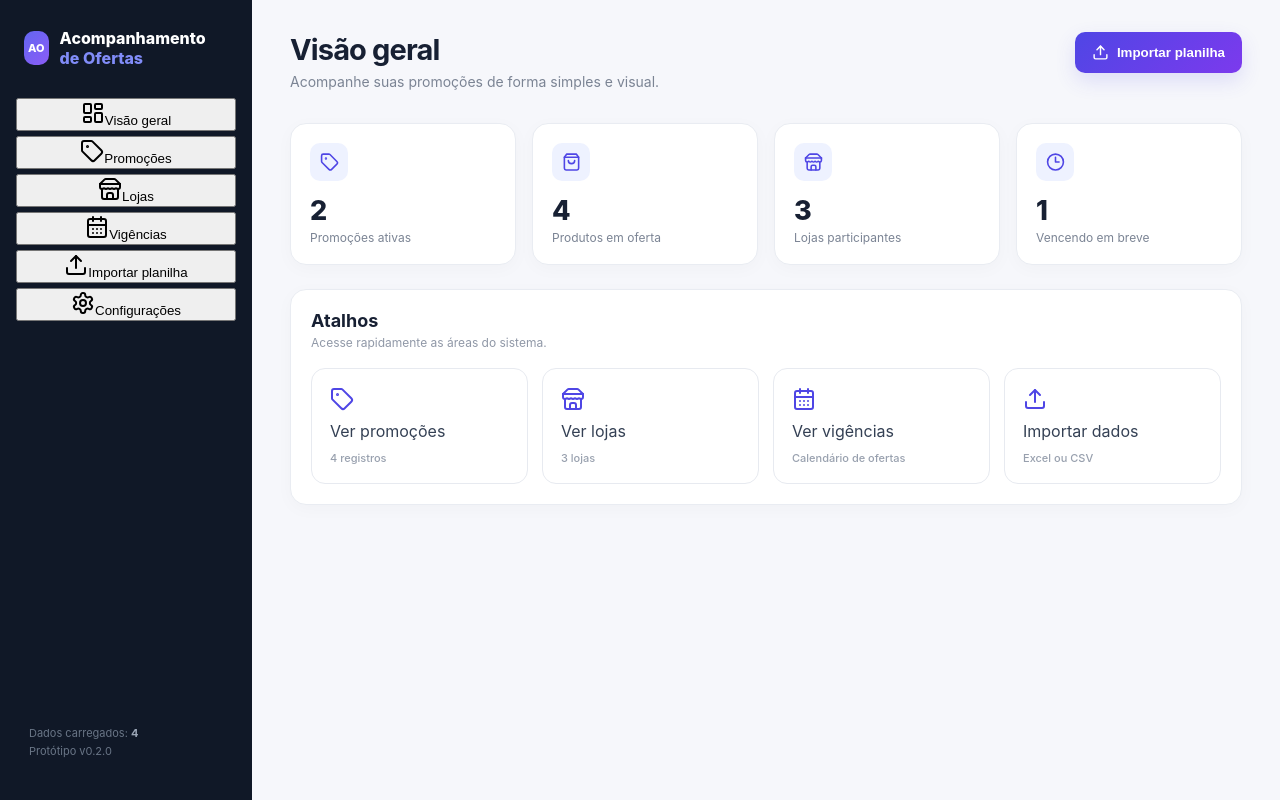
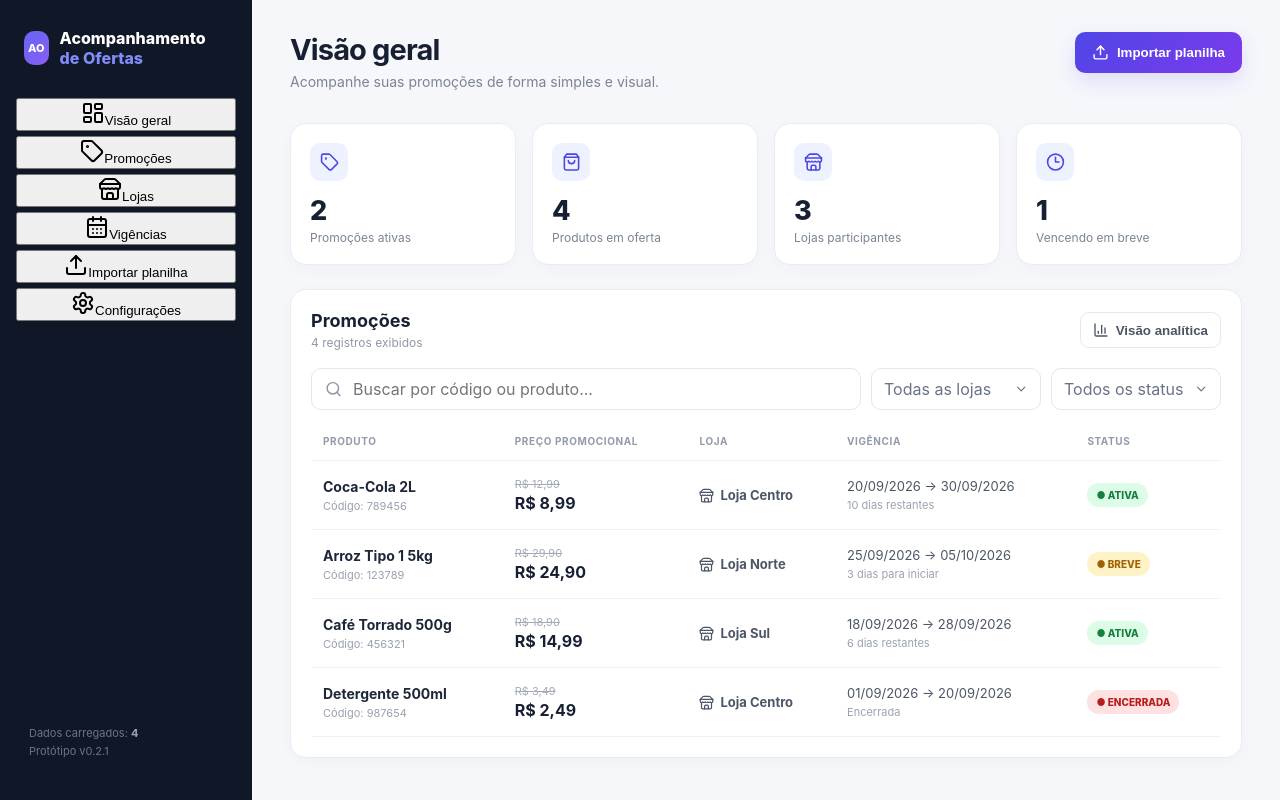
Before and after one commit to ThSaraiva979/Acompanhamento-de-Oferta-, a React (Vite) app: page / in a window 1280 px wide. Built offline with nearby package versions, Linux system fonts and the light colour scheme.

Commit message:
fix: restaurar visual original mantendo abas funcionais

```diff
--- a/src/App.tsx
+++ b/src/App.tsx
@@ -1,73 +1,484 @@
 import { useMemo, useRef, useState, type ReactNode } from 'react'
 import * as XLSX from 'xlsx'
-import { BarChart3, CalendarDays, ChevronDown, Clock3, LayoutDashboard, Search, Settings, ShoppingBag, Store, Tag, Upload, FileSpreadsheet, CheckCircle2, SlidersHorizontal } from 'lucide-react'
+import {
+  BarChart3,
+  CalendarDays,
+  ChevronDown,
+  Clock3,
+  FileSpreadsheet,
+  LayoutDashboard,
+  Search,
+  Settings,
+  ShoppingBag,
+  SlidersHorizontal,
+  Store,
+  Tag,
+  Upload,
+  CheckCircle2,
+} from 'lucide-react'
 
-type Status='ATIVA'|'BREVE'|'ENCERRADA'
-type Promotion={code:string;name:string;oldPrice:string;price:string;store:string;start:string;end:string;detail:string;status:Status}
-type Tab='dashboard'|'promocoes'|'lojas'|'vigencias'|'importar'|'config'
+type Status = 'ATIVA' | 'BREVE' | 'ENCERRADA'
+type Tab = 'dashboard' | 'promocoes' | 'lojas' | 'vigencias' | 'importar' | 'config'
 
-const sample:Promotion[]=[
-{code:'789456',name:'Coca-Cola 2L',oldPrice:'R$ 12,99',price:'R$ 8,99',store:'Loja Centro',start:'20/09/2026',end:'30/09/2026',detail:'10 dias restantes',status:'ATIVA'},
-{code:'123789',name:'Arroz Tipo 1 5kg',oldPrice:'R$ 29,90',price:'R$ 24,90',store:'Loja Norte',start:'25/09/2026',end:'05/10/2026',detail:'3 dias para iniciar',status:'BREVE'},
-{code:'456321',name:'Café Torrado 500g',oldPrice:'R$ 18,90',price:'R$ 14,99',store:'Loja Sul',start:'18/09/2026',end:'28/09/2026',detail:'6 dias restantes',status:'ATIVA'},
-{code:'987654',name:'Detergente 500ml',oldPrice:'R$ 3,49',price:'R$ 2,49',store:'Loja Centro',start:'01/09/2026',end:'20/09/2026',detail:'Encerrada',status:'ENCERRADA'}]
+type Promotion = {
+  code: string
+  name: string
+  oldPrice: string
+  price: string
+  store: string
+  start: string
+  end: string
+  detail: string
+  status: Status
+}
 
-const nav:[Tab,string,ReactNode][]=[
-['dashboard','Visão geral',<LayoutDashboard/>],['promocoes','Promoções',<Tag/>],['lojas','Lojas',<Store/>],
-['vigencias','Vigências',<CalendarDays/>],['importar','Importar planilha',<Upload/>],['config','Configurações',<Settings/>]
+const sample: Promotion[] = [
+  { code: '789456', name: 'Coca-Cola 2L', oldPrice: 'R$ 12,99', price: 'R$ 8,99', store: 'Loja Centro', start: '20/09/2026', end: '30/09/2026', detail: '10 dias restantes', status: 'ATIVA' },
+  { code: '123789', name: 'Arroz Tipo 1 5kg', oldPrice: 'R$ 29,90', price: 'R$ 24,90', store: 'Loja Norte', start: '25/09/2026', end: '05/10/2026', detail: '3 dias para iniciar', status: 'BREVE' },
+  { code: '456321', name: 'Café Torrado 500g', oldPrice: 'R$ 18,90', price: 'R$ 14,99', store: 'Loja Sul', start: '18/09/2026', end: '28/09/2026', detail: '6 dias restantes', status: 'ATIVA' },
+  { code: '987654', name: 'Detergente 500ml', oldPrice: 'R$ 3,49', price: 'R$ 2,49', store: 'Loja Centro', start: '01/09/2026', end: '20/09/2026', detail: 'Encerrada', status: 'ENCERRADA' },
 ]
 
-function App(){
- const [tab,setTab]=useState<Tab>('dashboard'),[data,setData]=useState<Promotion[]>(sample),[q,setQ]=useState(''),[store,setStore]=useState(''),[status,setStatus]=useState(''),[message,setMessage]=useState(''),[compact,setCompact]=useState(false)
- const inputRef=useRef<HTMLInputElement>(null)
- const filtered=useMemo(()=>data.filter(p=>(!q||`${p.code} ${p.name}`.toLowerCase().includes(q.toLowerCase()))&&(!store||p.store===store)&&(!status||p.status===status)),[data,q,store,status])
- const stores=useMemo(()=>Array.from(new Set(data.map(p=>p.store))),[data])
- const active=data.filter(p=>p.status==='ATIVA').length, soon=data.filter(p=>p.status==='BREVE').length
- const title={dashboard:'Visão geral',promocoes:'Promoções',lojas:'Lojas',vigencias:'Vigências',importar:'Importar planilha',config:'Configurações'}[tab]
- const subtitle={dashboard:'Acompanhe suas promoções de forma simples e visual.',promocoes:'Consulte, filtre e acompanhe todas as ofertas.',lojas:'Visão consolidada das lojas participantes.',vigencias:'Visualize as ofertas organizadas por período.',importar:'Carregue uma planilha para atualizar as promoções.',config:'Personalize o comportamento do aplicativo.'}[tab]
+const nav: [Tab, string, ReactNode][] = [
+  ['dashboard', 'Visão geral', <LayoutDashboard />],
+  ['promocoes', 'Promoções', <Tag />],
+  ['lojas', 'Lojas', <Store />],
+  ['vigencias', 'Vigências', <CalendarDays />],
+  ['importar', 'Importar planilha', <Upload />],
+  ['config', 'Configurações', <Settings />],
+]
 
- function importFile(file:File){
-  setMessage('Lendo planilha...')
-  const reader=new FileReader()
-  reader.onload=e=>{
-   try{
-    const wb=XLSX.read(e.target?.result,{type:'array'}), ws=wb.Sheets[wb.SheetNames[0]]
-    const rows=XLSX.utils.sheet_to_json<Record<string,unknown>>(ws,{defval:''})
-    const find=(r:Record<string,unknown>,keys:string[])=>{const k=Object.keys(r).find(x=>keys.some(y=>x.toLowerCase().trim()===y||x.toLowerCase().includes(y)));return k?String(r[k]??''):''}
-    const imported:Promotion[]=rows.map((r,i)=>{
-      const s=find(r,['status'])||'ATIVA', st=(s.toUpperCase().includes('ENC')?'ENCERRADA':s.toUpperCase().includes('BRE')?'BREVE':'ATIVA') as Status
-      return {code:find(r,['código','codigo','cod'])||String(i+1),name:find(r,['nome','produto','descrição','descricao'])||'Produto sem nome',oldPrice:find(r,['preço anterior','preco anterior','preço normal','preco normal'])||'',price:find(r,['preço','preco','valor'])||'',store:find(r,['loja','filial'])||'Não informada',start:find(r,['início','inicio','data inicial'])||'',end:find(r,['fim','final','data final','vigência','vigencia'])||'',detail:'Importada da planilha',status:st}
-    }).filter(p=>p.name!=='Produto sem nome'||p.code!=='')
-    if(imported.length){setData(imported);setMessage(`${imported.length} promoções importadas com sucesso.`);setTab('promocoes')}else setMessage('A planilha não possui linhas reconhecíveis.')
-   }catch{setMessage('Não foi possível ler a planilha. Verifique o arquivo.')}
+function App() {
+  const [tab, setTab] = useState<Tab>('dashboard')
+  const [data, setData] = useState<Promotion[]>(sample)
+  const [q, setQ] = useState('')
+  const [store, setStore] = useState('')
+  const [status, setStatus] = useState('')
+  const [message, setMessage] = useState('')
+  const [compact, setCompact] = useState(false)
+  const inputRef = useRef<HTMLInputElement>(null)
+
+  const filtered = useMemo(
+    () =>
+      data.filter(
+        (p) =>
+          (!q || `${p.code} ${p.name}`.toLowerCase().includes(q.toLowerCase())) &&
+          (!store || p.store === store) &&
+          (!status || p.status === status),
+      ),
+    [data, q, store, status],
+  )
+
+  const stores = useMemo(() => Array.from(new Set(data.map((p) => p.store))), [data])
+  const active = data.filter((p) => p.status === 'ATIVA').length
+  const soon = data.filter((p) => p.status === 'BREVE').length
+
+  const title: Record<Tab, string> = {
+    dashboard: 'Visão geral',
+    promocoes: 'Promoções',
+    lojas: 'Lojas',
+    vigencias: 'Vigências',
+    importar: 'Importar planilha',
+    config: 'Configurações',
   }
-  reader.readAsArrayBuffer(file)
- }
- return <div className={`app ${compact?'compact':''}`}>
-  <aside className="sidebar"><div className="brand"><div className="brand-mark">AO</div><div>Acompanhamento <span>de Ofertas</span></div></div>
-   <nav>{nav.map(([id,label,icon])=><button key={id} className={tab===id?'active':''} onClick={()=>{setTab(id);setMessage('')}}>{icon}{label}</button>)}</nav>
-   <div className="sidebar-footer">Dados carregados: <strong>{data.length}</strong><br/>Protótipo v0.2.0</div>
-  </aside>
-  <main><header><div><h1>{title}</h1><p>{subtitle}</p></div><button className="primary" onClick={()=>{setTab('importar');setMessage('')}}><Upload size={17}/>Importar planilha</button></header>
-   {tab==='dashboard'&&<Dashboard data={data} active={active} soon={soon} setTab={setTab}/>}
-   {tab==='promocoes'&&<Promocoes data={data} filtered={filtered} q={q} setQ={setQ} store={store} setStore={setStore} status={status} setStatus={setStatus} stores={stores}/>}
-   {tab==='lojas'&&<Lojas data={data} stores={stores}/>}
-   {tab==='vigencias'&&<Vigencias data={data}/>}
-   {tab==='importar'&&<section className="panel import-panel"><div className="upload-box" onClick={()=>inputRef.current?.click()}><FileSpreadsheet size={44}/><h2>Importe sua planilha</h2><p>Excel (.xlsx, .xls) ou CSV. A primeira aba será utilizada.</p><button className="primary">Selecionar arquivo</button><input ref={inputRef} type="file" accept=".xlsx,.xls,.csv" hidden onChange={e=>e.target.files?.[0]&&importFile(e.target.files[0])}/></div>{message&&<div className="notice"><CheckCircle2 size={18}/>{message}</div>}<div className="mapping"><h3>Colunas reconhecidas automaticamente</h3><p>Código interno · Nome/Produto · Preço · Preço anterior · Vigência · Loja · Status</p></div></section>}
-   {tab==='config'&&<section className="panel settings-panel"><div className="setting"><div><b>Modo compacto</b><span>Reduz o espaçamento da tabela para mostrar mais promoções.</span></div><button className={compact?'switch on':'switch'} onClick={()=>setCompact(!compact)}><i/></button></div><div className="setting"><div><b>Atualização dos dados</b><span>Os dados permanecem no navegador até uma nova importação.</span></div><SlidersHorizontal size={20}/></div></section>}
-  </main></div>
+
+  const subtitle: Record<Tab, string> = {
+    dashboard: 'Acompanhe suas promoções de forma simples e visual.',
+    promocoes: 'Consulte, filtre e acompanhe todas as ofertas.',
+    lojas: 'Visão consolidada das lojas participantes.',
+    vigencias: 'Visualize as ofertas organizadas por período.',
+    importar: 'Carregue uma planilha para atualizar as promoções.',
+    config: 'Personalize o comportamento do aplicativo.',
+  }
+
+  function importFile(file: File) {
+    setMessage('Lendo planilha...')
+    const reader = new FileReader()
+
+    reader.onload = (event) => {
+      try {
+        const wb = XLSX.read(event.target?.result, { type: 'array' })
+        const ws = wb.Sheets[wb.SheetNames[0]]
+        const rows = XLSX.utils.sheet_to_json<Record<string, unknown>>(ws, { defval: '' })
+
+        const find = (row: Record<string, unknown>, keys: string[]) => {
+          const key = Object.keys(row).find((x) => {
+            const normalized = x.toLowerCase().trim()
+            return keys.some((candidate) => normalized === candidate || normalized.includes(candidate))
+          })
+          return key ? String(row[key] ?? '') : ''
+        }
+
+        const imported: Promotion[] = rows
+          .map((row, index) => {
+            const rawStatus = find(row, ['status']) || 'ATIVA'
+            const upper = rawStatus.toUpperCase()
+            const parsedStatus: Status = upper.includes('ENC') ? 'ENCERRADA' : upper.includes('BRE') ? 'BREVE' : 'ATIVA'
+
+            return {
+              code: find(row, ['código', 'codigo', 'cod']) || String(index + 1),
+              name: find(row, ['nome', 'produto', 'descrição', 'descricao']) || 'Produto sem nome',
+              oldPrice: find(row, ['preço anterior', 'preco anterior', 'preço normal', 'preco normal']) || '',
+              price: find(row, ['preço', 'preco', 'valor']) || '',
+              store: find(row, ['loja', 'filial']) || 'Não informada',
+              start: find(row, ['início', 'inicio', 'data inicial']) || '',
+              end: find(row, ['fim', 'final', 'data final', 'vigência', 'vigencia']) || '',
+              detail: 'Importada da planilha',
+              status: parsedStatus,
+            }
+          })
+          .filter((p) => p.name !== 'Produto sem nome' || p.code !== '')
+
+        if (imported.length) {
+          setData(imported)
+          setMessage(`${imported.length} promoções importadas com sucesso.`)
+          setTab('promocoes')
+        } else {
+          setMessage('A planilha não possui linhas reconhecíveis.')
+        }
+      } catch {
+        setMessage('Não foi possível ler a planilha. Verifique o arquivo.')
+      }
+    }
+
+    reader.readAsArrayBuffer(file)
+  }
+
+  return (
+    <div className={`app ${compact ? 'compact' : ''}`}>
+      <aside className="sidebar">
+        <div className="brand">
+          <div className="brand-mark">AO</div>
+          <div>
+            Acompanhamento <span>de Ofertas</span>
+          </div>
+        </div>
+
+        <nav>
+          {nav.map(([id, label, icon]) => (
+            <button
+              key={id}
+              type="button"
+              className={tab === id ? 'active' : ''}
+              onClick={() => {
+                setTab(id)
+                setMessage('')
+              }}
+            >
+              {icon}
+              {label}
+            </button>
+          ))}
+        </nav>
+
+        <div className="sidebar-footer">
+          Dados carregados: <strong>{data.length}</strong>
+          <br />
+          Protótipo v0.2.1
+        </div>
+      </aside>
+
+      <main>
+        <header>
+          <div>
+            <h1>{title[tab]}</h1>
+            <p>{subtitle[tab]}</p>
+          </div>
+
+          <button
+            type="button"
+            className="primary"
+            onClick={() => {
+              setTab('importar')
+              setMessage('')
+            }}
+          >
+            <Upload size={17} />
+            Importar planilha
+          </button>
+        </header>
+
+        {tab === 'dashboard' && (
+          <>
+            <section className="stats">
+              <Stat icon={<Tag />} value={String(active)} label="Promoções ativas" />
+              <Stat icon={<ShoppingBag />} value={String(new Set(data.map((p) => p.code)).size)} label="Produtos em oferta" />
+              <Stat icon={<Store />} value={String(stores.length)} label="Lojas participantes" />
+              <Stat icon={<Clock3 />} value={String(soon)} label="Vencendo em breve" />
+            </section>
+
+            <PromotionPanel
+              filtered={filtered}
+              q={q}
+              setQ={setQ}
+              store={store}
+              setStore={setStore}
+              status={status}
+              setStatus={setStatus}
+              stores={stores}
+            />
+          </>
+        )}
+
+        {tab === 'promocoes' && (
+          <PromotionPanel
+            filtered={filtered}
+            q={q}
+            setQ={setQ}
+            store={store}
+            setStore={setStore}
+            status={status}
+            setStatus={setStatus}
+            stores={stores}
+          />
+        )}
+
+        {tab === 'lojas' && <Lojas data={data} stores={stores} />}
+        {tab === 'vigencias' && <Vigencias data={data} />}
+
+        {tab === 'importar' && (
+          <section className="panel import-panel">
+            <div className="upload-box" onClick={() => inputRef.current?.click()}>
+              <FileSpreadsheet size={44} />
+              <h2>Importe sua planilha</h2>
+              <p>Excel (.xlsx, .xls) ou CSV. A primeira aba será utilizada.</p>
+              <button type="button" className="primary">
+                Selecionar arquivo
+              </button>
+              <input
+                ref={inputRef}
+                type="file"
+                accept=".xlsx,.xls,.csv"
+                hidden
+                onChange={(e) => e.target.files?.[0] && importFile(e.target.files[0])}
+              />
+            </div>
+
+            {message && (
+              <div className="notice">
+                <CheckCircle2 size={18} />
+                {message}
+              </div>
+            )}
+
+            <div className="mapping">
+              <h3>Colunas reconhecidas automaticamente</h3>
+              <p>Código interno · Nome/Produto · Preço · Preço anterior · Vigência · Loja · Status</p>
+            </div>
+          </section>
+        )}
+
+        {tab === 'config' && (
+          <section className="panel settings-panel">
+            <div className="setting">
+              <div>
+                <b>Modo compacto</b>
+                <span>Reduz o espaçamento da tabela para mostrar mais promoções.</span>
+              </div>
+              <button type="button" className={compact ? 'switch on' : 'switch'} onClick={() => setCompact(!compact)}>
+                <i />
+              </button>
+            </div>
+            <div className="setting">
+              <div>
+                <b>Atualização dos dados</b>
+                <span>Os dados permanecem no navegador até uma nova importação.</span>
+              </div>
+              <SlidersHorizontal size={20} />
+            </div>
+          </section>
+        )}
+      </main>
+    </div>
+  )
 }
 
-function Dashboard({data,active,soon,setTab}:{data:Promotion[];active:number;soon:number;setTab:(t:Tab)=>void}){return <><section className="stats"><Stat icon={<Tag/>} value={String(active)} label="Promoções ativas"/><Stat icon={<ShoppingBag/>} value={String(new Set(data.map(p=>p.code)).size)} label="Produtos em oferta"/><Stat icon={<Store/>} value={String(new Set(data.map(p=>p.store)).size)} label="Lojas participantes"/><Stat icon={<Clock3/>} value={String(soon)} label="Vencendo em breve"/></section><section className="panel"><div className="panel-head"><div><h2>Atalhos</h2><span>Acesse rapidamente as áreas do sistema.</span></div></div><div className="shortcut-grid"><button onClick={()=>setTab('promocoes')}><Tag/>Ver promoções<strong>{data.length} registros</strong></button><button onClick={()=>setTab('lojas')}><Store/>Ver lojas<strong>{new Set(data.map(p=>p.store)).size} lojas</strong></button><button onClick={()=>setTab('vigencias')}><CalendarDays/>Ver vigências<strong>Calendário de ofertas</strong></button><button onClick={()=>setTab('importar')}><Upload/>Importar dados<strong>Excel ou CSV</strong></button></div></section></>}
+function PromotionPanel({
+  filtered,
+  q,
+  setQ,
+  store,
+  setStore,
+  status,
+  setStatus,
+  stores,
+}: {
+  filtered: Promotion[]
+  q: string
+  setQ: (value: string) => void
+  store: string
+  setStore: (value: string) => void
+  status: string
+  setStatus: (value: string) => void
+  stores: string[]
+}) {
+  return (
+    <section className="panel">
+      <div className="panel-head">
+        <div>
+          <h2>Promoções</h2>
+          <span>{filtered.length} registros exibidos</span>
+        </div>
+        <button type="button" className="ghost">
+          <BarChart3 size={16} />
+          Visão analítica
+        </button>
+      </div>
 
-function Promocoes({filtered,q,setQ,store,setStore,status,setStatus,stores}:{data:Promotion[];filtered:Promotion[];q:string;setQ:(v:string)=>void;store:string;setStore:(v:string)=>void;status:string;setStatus:(v:string)=>void;stores:string[]}){return <section className="panel"><div className="panel-head"><div><h2>Promoções</h2><span>{filtered.length} registros exibidos</span></div><button className="ghost"><BarChart3 size={16}/>Visão analítica</button></div><div className="filters"><div className="search"><Search size={18}/><input value={q} onChange={e=>setQ(e.target.value)} placeholder="Buscar por código ou produto..."/></div><Select value={store} setValue={setStore} options={stores} placeholder="Todas as lojas"/><Select value={status} setValue={setStatus} options={['ATIVA','BREVE','ENCERRADA']} placeholder="Todos os status"/></div><Table rows={filtered}/></section>}
+      <div className="filters">
+        <div className="search">
+          <Search size={18} />
+          <input value={q} onChange={(e) => setQ(e.target.value)} placeholder="Buscar por código ou produto..." />
+        </div>
+        <Select value={store} setValue={setStore} options={stores} placeholder="Todas as lojas" />
+        <Select value={status} setValue={setStatus} options={['ATIVA', 'BREVE', 'ENCERRADA']} placeholder="Todos os status" />
+      </div>
 
-function Lojas({data,stores}:{data:Promotion[];stores:string[]}){return <section className="store-grid">{stores.map(s=>{const rows=data.filter(p=>p.store===s),active=rows.filter(p=>p.status==='ATIVA').length;return <article className="store-card" key={s}><div className="store-icon"><Store/></div><h2>{s}</h2><p>{rows.length} promoções cadastradas</p><div className="store-meta"><span>Ativas <b>{active}</b></span><span>Produtos <b>{new Set(rows.map(p=>p.code)).size}</b></span></div></article>})}</section>}
+      <Table rows={filtered} />
+    </section>
+  )
+}
 
-function Vigencias({data}:{data:Promotion[]}){const ordered=[...data].sort((a,b)=>a.start.localeCompare(b.start));return <section className="panel"><div className="timeline">{ordered.map(p=><div className="timeline-item" key={p.code}><div className="dot"/><div><b>{p.name}</b><span>{p.start} → {p.end} · {p.store}</span></div><Badge status={p.status}/></div>)}</div></section>}
+function Lojas({ data, stores }: { data: Promotion[]; stores: string[] }) {
+  return (
+    <section className="store-grid">
+      {stores.map((store) => {
+        const rows = data.filter((p) => p.store === store)
+        const active = rows.filter((p) => p.status === 'ATIVA').length
 
-function Table({rows}:{rows:Promotion[]}){return <div className="table-wrap"><table><thead><tr><th>Produto</th><th>Preço promocional</th><th>Loja</th><th>Vigência</th><th>Status</th></tr></thead><tbody>{rows.map(p=><tr key={p.code}><td><b>{p.name}</b><small>Código: {p.code}</small></td><td><del>{p.oldPrice}</del><strong>{p.price}</strong></td><td><span className="store"><Store size={15}/>{p.store}</span></td><td>{p.start} → {p.end}<small>{p.detail}</small></td><td><Badge status={p.status}/></td></tr>)}{!rows.length&&<tr><td colSpan={5} className="empty">Nenhuma promoção encontrada.</td></tr>}</tbody></table></div>}
-function Stat({icon,value,label}:{icon:ReactNode;value:string;label:string}){return <div className="stat"><div className="stat-icon">{icon}</div><div className="stat-value">{value}</div><div className="stat-label">{label}</div></div>}
-function Select({value,setValue,options,placeholder}:{value:string;setValue:(v:string)=>void;options:string[];placeholder:string}){return <label className="select"><select value={value} onChange={e=>setValue(e.target.value)}><option value="">{placeholder}</option>{options.map(o=><option key={o}>{o}</option>)}</select><ChevronDown size={16}/></label>}
-function Badge({status}:{status:Status}){return <span className={`badge ${status.toLowerCase()}`}>● {status==='ATIVA'?'ATIVA':status==='BREVE'?'BREVE':'ENCERRADA'}</span>}
+        return (
+          <article className="store-card" key={store}>
+            <div className="store-icon">
+              <Store />
+            </div>
+            <h2>{store}</h2>
+            <p>{rows.length} promoções cadastradas</p>
+            <div className="store-meta">
+              <span>
+                Ativas <b>{active}</b>
+              </span>
+              <span>
+                Produtos <b>{new Set(rows.map((p) => p.code)).size}</b>
+              </span>
+            </div>
+          </article>
+        )
+      })}
+    </section>
+  )
+}
+
+function Vigencias({ data }: { data: Promotion[] }) {
+  const ordered = [...data].sort((a, b) => a.start.localeCompare(b.start))
+
+  return (
+    <section className="panel">
+      <div className="timeline">
+        {ordered.map((p) => (
+          <div className="timeline-item" key={p.code}>
+            <div className="dot" />
+            <div>
+              <b>{p.name}</b>
+              <span>
+                {p.start} → {p.end} · {p.store}
+              </span>
+            </div>
+            <Badge status={p.status} />
+          </div>
+        ))}
+      </div>
+    </section>
+  )
+}
+
+function Table({ rows }: { rows: Promotion[] }) {
+  return (
+    <div className="table-wrap">
+      <table>
+        <thead>
+          <tr>
+            <th>Produto</th>
+            <th>Preço promocional</th>
+            <th>Loja</th>
+            <th>Vigência</th>
+            <th>Status</th>
+          </tr>
+        </thead>
+        <tbody>
+          {rows.map((p) => (
+            <tr key={p.code}>
+              <td>
+                <b>{p.name}</b>
+                <small>Código: {p.code}</small>
+              </td>
+              <td>
+                <del>{p.oldPrice}</del>
+                <strong>{p.price}</strong>
+              </td>
+              <td>
+                <span className="store">
+                  <Store size={15} />
+                  {p.store}
+                </span>
+              </td>
+              <td>
+                {p.start} → {p.end}
+                <small>{p.detail}</small>
+              </td>
+              <td>
+                <Badge status={p.status} />
+              </td>
+            </tr>
+          ))}
+          {!rows.length && (
+            <tr>
+              <td colSpan={5} className="empty">
+                Nenhuma promoção encontrada.
+              </td>
+            </tr>
+          )}
+        </tbody>
+      </table>
+    </div>
+  )
+}
+
+function Stat({ icon, value, label }: { icon: ReactNode; value: string; label: string }) {
+  return (
+    <div className="stat">
+      <div className="stat-icon">{icon}</div>
+      <div className="stat-value">{value}</div>
+      <div className="stat-label">{label}</div>
+    </div>
+  )
+}
+
+function Select({
+  value,
+  setValue,
+  options,
+  placeholder,
+}: {
+  value: string
+  setValue: (value: string) => void
+  options: string[]
+  placeholder: string
+}) {
+  return (
+    <label className="select">
+      <select value={value} onChange={(e) => setValue(e.target.value)}>
+        <option value="">{placeholder}</option>
+        {options.map((option) => (
+          <option key={option}>{option}</option>
+        ))}
+      </select>
+      <ChevronDown size={16} />
+    </label>
+  )
+}
+
+function Badge({ status }: { status: Status }) {
+  return <span className={`badge ${status.toLowerCase()}`}>● {status}</span>
+}
+
 export default App
```
